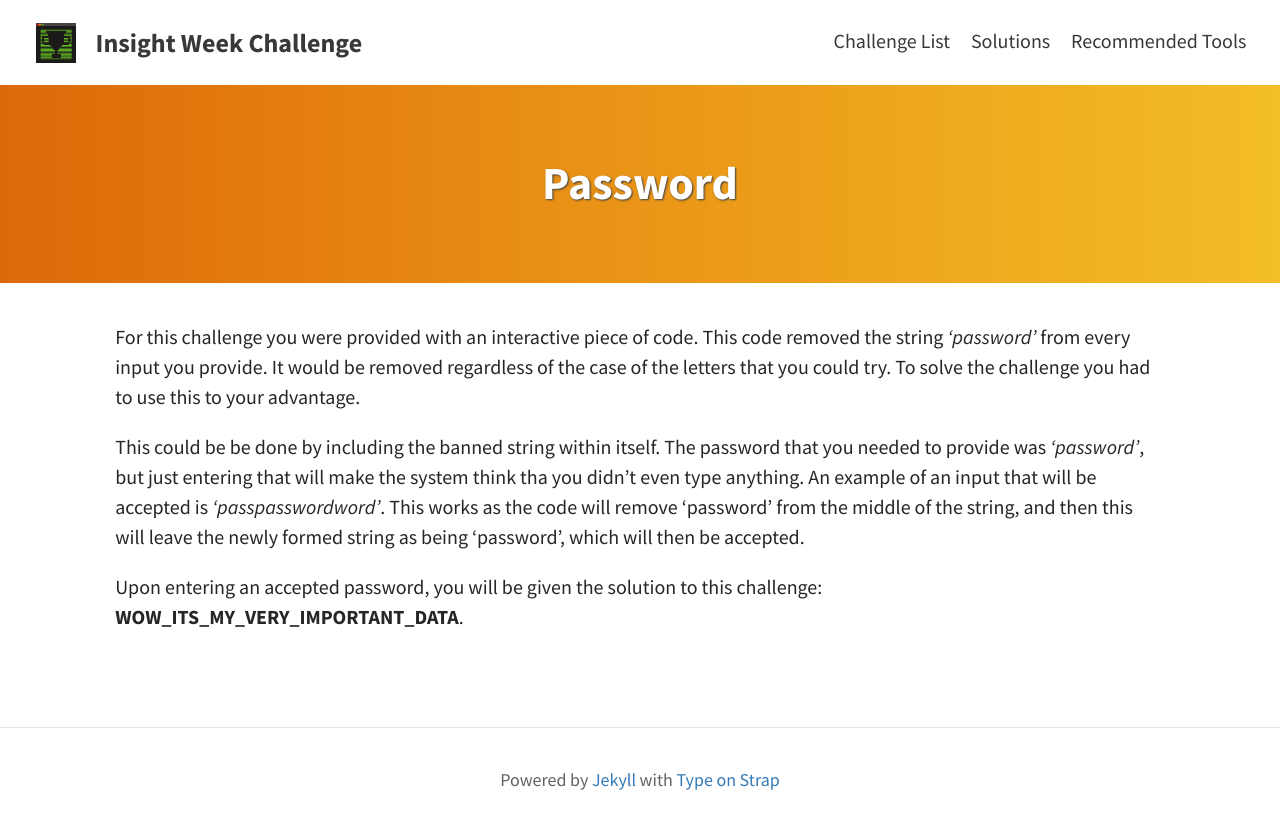
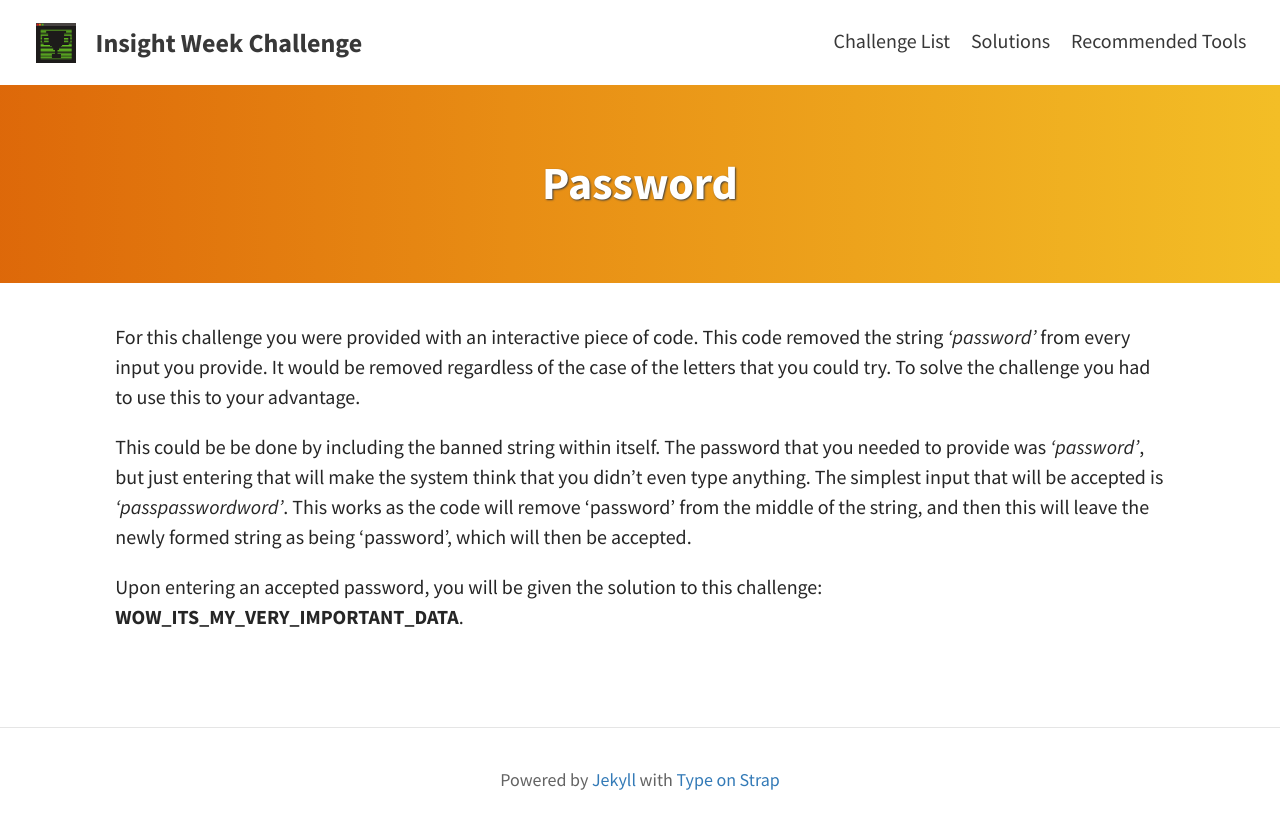
Before and after one commit to jnk838/insight-week-challenge, a Jekyll site: the page built from pages/solutions/password.md, in a window 1280 px wide. Shown: the top 829 px of the page. Built offline with Jekyll 4.4.1, drawn with Linux system fonts in a browser that asks for light colours.

Commit message:
Fixed typo and reworded a bit

```diff
--- a/pages/solutions/password.md
+++ b/pages/solutions/password.md
@@ -12,7 +12,7 @@ challenge you had to use this to your advantage.
 
 This could be be done by including the banned string within itself. The
 password that you needed to provide was *'password'*, but just entering that
-will make the system think tha you didn't even type anything. An example of an
+will make the system think that you didn't even type anything. The simplest
 input that will be accepted is *'passpasswordword'*. This works as the code
 will remove 'password' from the middle of the string, and then this will leave
 the newly formed string as being 'password', which will then be accepted.
```
